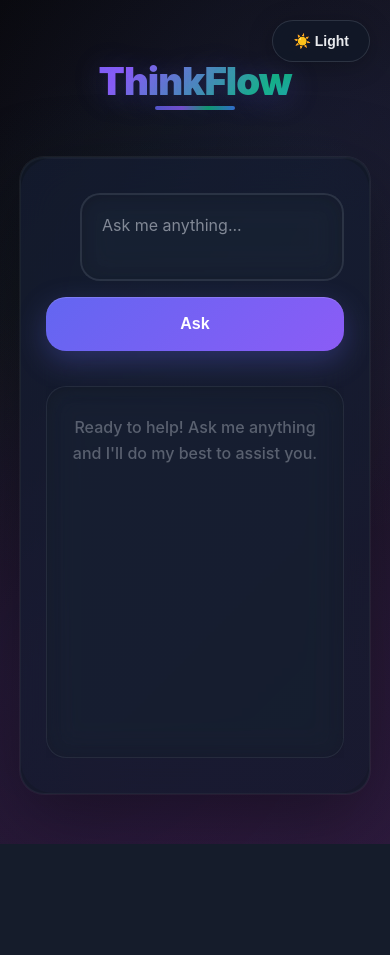
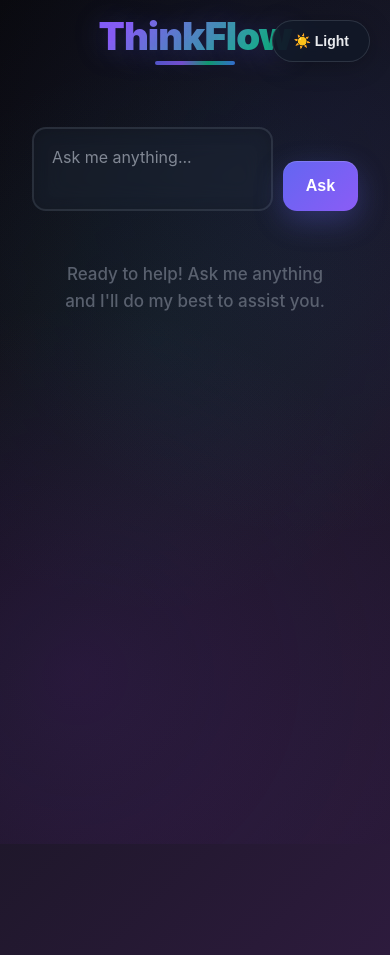
Before and after one commit to Nithin1614/ThinkFlowAI, a Flask app: page / in a window 390 px wide. Before the commit the page ends 844 px from the top, so only its background shows below. Run offline with Flask 3, Linux system fonts and the light colour scheme.

Commit message:
Update index.html

```diff
--- a/templates/index.html
+++ b/templates/index.html
@@ -101,6 +101,7 @@
       text-align: center;
       margin-bottom: 50px;
       user-select: none;
+      transition: all 0.4s ease;
     }
 
     .logo {
@@ -516,100 +517,259 @@
       background: #4f46e5;
     }
 
-    /* Responsive adjustments */
+    /* Mobile-specific styles */
     @media (max-width: 768px) {
       .container {
-        padding: 80px 25px 40px;
+        padding: 20px 15px 20px;
         max-width: 100%;
+        transition: all 0.4s ease;
       }
-      .header {margin-bottom: 45px;}
-      .logo {font-size: 2.8rem; letter-spacing: -2px;}
+
+      .header {
+        margin-bottom: 30px;
+        transition: all 0.4s ease;
+      }
+
+      .logo {
+        font-size: 2.8rem;
+        letter-spacing: -2px;
+      }
+
       .chat-container {
-        padding: 40px 30px;
-        border-radius: 28px;
+        padding: 25px 20px;
+        border-radius: 20px;
+        background: transparent;
+        backdrop-filter: none;
+        box-shadow: none;
+        border: none;
       }
+
+      .chat-container::before {
+        display: none;
+      }
+
+      /* Mobile layout when response is shown */
+      .mobile-compact .header {
+        opacity: 0;
+        transform: translateY(-20px);
+        margin-bottom: 0;
+        height: 0;
+        overflow: hidden;
+      }
+
+      .mobile-compact .container {
+        padding: 15px 15px 20px;
+      }
+
+      .mobile-compact .input-section {
+        position: fixed;
+        top: 15px;
+        left: 15px;
+        right: 15px;
+        z-index: 100;
+        background: rgba(17, 24, 39, 0.95);
+        backdrop-filter: blur(20px);
+        padding: 20px;
+        border-radius: 20px;
+        margin-bottom: 0;
+        box-shadow: 0 8px 32px rgba(0, 0, 0, 0.3);
+      }
+
+      .light-mode.mobile-compact .input-section {
+        background: rgba(255, 255, 255, 0.95);
+        box-shadow: 0 8px 32px rgba(0, 0, 0, 0.1);
+      }
+
+      .mobile-compact .chat-container {
+        margin-top: 140px;
+        padding: 0;
+        background: transparent;
+      }
+
       #responseBox {
-        padding: 30px 25px;
-        min-height: 180px;
+        background: transparent;
+        backdrop-filter: none;
+        border: none;
+        border-radius: 0;
+        padding: 25px 20px;
+        min-height: calc(100vh - 180px);
+        box-shadow: none;
+        font-size: 17px;
+        line-height: 1.8;
       }
+
+      .light-mode #responseBox {
+        background: transparent;
+        box-shadow: none;
+        border: none;
+      }
+
+      /* Better text spacing for mobile responses */
+      .response-content {
+        font-size: 17px;
+        line-height: 1.8;
+        letter-spacing: 0.2px;
+        word-spacing: 1px;
+      }
+
+      .response-content p {
+        margin-bottom: 1.5rem;
+        line-height: 1.8;
+      }
+
+      .response-content h1,
+      .response-content h2,
+      .response-content h3 {
+        margin: 2rem 0 1.5rem 0;
+        line-height: 1.3;
+        letter-spacing: -0.5px;
+      }
+
+      .response-content h1 { font-size: 1.8rem; }
+      .response-content h2 { font-size: 1.5rem; }
+      .response-content h3 { font-size: 1.3rem; }
+
+      .response-content ul,
+      .response-content ol {
+        margin: 1.5rem 0;
+        padding-left: 1.8rem;
+      }
+
+      .response-content li {
+        margin-bottom: 0.8rem;
+        line-height: 1.7;
+      }
+
+      .response-content code {
+        padding: 0.3rem 0.6rem;
+        font-size: 0.95em;
+        border-radius: 8px;
+      }
+
+      .response-content pre {
+        padding: 1.5rem;
+        margin: 2rem 0;
+        border-radius: 12px;
+        font-size: 0.9rem;
+        line-height: 1.6;
+      }
+
+      .response-content blockquote {
+        padding-left: 1.5rem;
+        margin: 2rem 0;
+        border-left-width: 5px;
+      }
+
       .input-wrapper {
-        gap: 16px;
+        gap: 12px;
       }
+
       #question {
-        padding: 20px 22px;
+        padding: 18px 20px;
         min-height: 58px;
         font-size: 16px;
+        border-radius: 16px;
       }
+
       .ask-btn {
-        padding: 20px 30px;
-        min-width: 105px;
+        padding: 18px 24px;
+        min-width: 80px;
+        border-radius: 16px;
+        font-size: 16px;
+      }
+
+      .empty-state-text {
+        font-size: 17px;
+        line-height: 1.6;
+        padding: 0 10px;
       }
     }
 
     @media (max-width: 480px) {
       .container {
-        padding: 60px 20px 30px;
+        padding: 15px 12px 15px;
       }
+
       .logo {
         font-size: 2.4rem;
         letter-spacing: -1px;
       }
-      .header {margin-bottom: 35px;}
-      .chat-container {
-        padding: 35px 25px;
-        border-radius: 24px;
-        margin-bottom: 20px;
+
+      .header {
+        margin-bottom: 25px;
       }
-      .input-section {
-        margin-bottom: 35px;
+
+      .mobile-compact .input-section {
+        top: 12px;
+        left: 12px;
+        right: 12px;
+        padding: 18px;
+        border-radius: 18px;
       }
-      .input-wrapper {
-        flex-direction: column;
-        gap: 16px;
+
+      .mobile-compact .chat-container {
+        margin-top: 130px;
       }
-      .ask-btn {
-        width: 100%;
-        padding: 18px 24px;
+
+      #responseBox {
+        padding: 20px 15px;
+        min-height: calc(100vh - 170px);
         font-size: 16px;
-        border-radius: 20px;
       }
-      #question {
-        padding: 18px 20px;
-        border-radius: 20px;
+
+      .response-content {
         font-size: 16px;
-        min-height: 58px;
-      }
-      #responseBox {
-        padding: 28px 22px;
-        border-radius: 20px;
-        min-height: 160px;
-        font-size: 15px;
-      }
-      .response-content {
-        font-size: 15px;
         line-height: 1.7;
       }
-      .empty-state-text {
+
+      .response-content h1 { font-size: 1.6rem; }
+      .response-content h2 { font-size: 1.4rem; }
+      .response-content h3 { font-size: 1.2rem; }
+
+      .input-wrapper {
+        gap: 10px;
+      }
+
+      #question {
+        padding: 16px 18px;
         font-size: 16px;
+        min-height: 54px;
+        border-radius: 14px;
+      }
+
+      .ask-btn {
+        padding: 16px 20px;
+        min-width: 75px;
+        border-radius: 14px;
       }
     }
 
     /* Extra small screens */
     @media (max-width: 360px) {
       .container {
-        padding: 50px 15px 25px;
+        padding: 12px 10px 12px;
       }
+
       .logo {
         font-size: 2rem;
       }
-      .chat-container {
-        padding: 30px 20px;
+
+      .mobile-compact .input-section {
+        padding: 15px;
       }
+
+      #responseBox {
+        padding: 18px 12px;
+      }
+
       #question {
-        padding: 16px 18px;
+        padding: 14px 16px;
+        font-size: 15px;
       }
-      #responseBox {
-        padding: 25px 18px;
+
+      .ask-btn {
+        padding: 14px 18px;
+        font-size: 15px;
       }
     }
 
@@ -672,6 +832,8 @@
   </div>
   <script>
     let isDarkMode = true;
+    let isMobile = window.innerWidth <= 768;
+    let hasResponse = false;
 
     function toggleMode() {
       const body = document.body;
@@ -721,6 +883,19 @@
         .replace(/(<li>.*<\/li>)/s, '<ol>$1</ol>');
     }
 
+    function setMobileLayout() {
+      if (isMobile && hasResponse) {
+        document.body.classList.add('mobile-compact');
+      }
+    }
+
+    function resetMobileLayout() {
+      if (isMobile) {
+        document.body.classList.remove('mobile-compact');
+        hasResponse = false;
+      }
+    }
+
     async function askQuestion() {
       const questionBox = document.getElementById("question");
       const q = questionBox.value.trim();
@@ -737,6 +912,12 @@
       btnText.textContent = "Thinking...";
       responseBox.innerHTML = "";
       showLoading();
+
+      // Set mobile layout when starting to get response
+      if (isMobile) {
+        hasResponse = true;
+        setTimeout(setMobileLayout, 100);
+      }
 
       try {
         const res = await fetch("/ask", {
@@ -755,6 +936,14 @@
           responseBox.innerHTML = `<div class="response-content"><p>${formattedResponse}</p></div>`;
           questionBox.value = "";
         }
+
+        // Scroll to top on mobile after response
+        if (isMobile) {
+          setTimeout(() => {
+            window.scrollTo({ top: 0, behavior: 'smooth' });
+          }, 200);
+        }
+
       } catch (err) {
         hideLoading();
         responseBox.innerHTML = '<div class="response-content">Error: Could not get a response. Please try again.</div>';
@@ -762,7 +951,6 @@
       } finally {
         askBtn.disabled = false;
         btnText.textContent = "Ask";
-        // Removed questionBox.focus() to prevent keyboard from opening on mobile
       }
     }
 
@@ -772,6 +960,23 @@
       this.style.height = "auto";
       this.style.height = Math.min(this.scrollHeight, 120) + "px";
     });
+
+    // Handle window resize
+    window.addEventListener('resize', function() {
+      isMobile = window.innerWidth <= 768;
+      if (!isMobile) {
+        resetMobileLayout();
+      } else if (hasResponse) {
+        setMobileLayout();
+      }
+    });
+
+    // Reset mobile layout when clicking in question box (for new question)
+    textarea.addEventListener('focus', function() {
+      if (isMobile && hasResponse && this.value.trim() === '') {
+        resetMobileLayout();
+      }
+    });
   </script>
 </body>
 </html>
```
